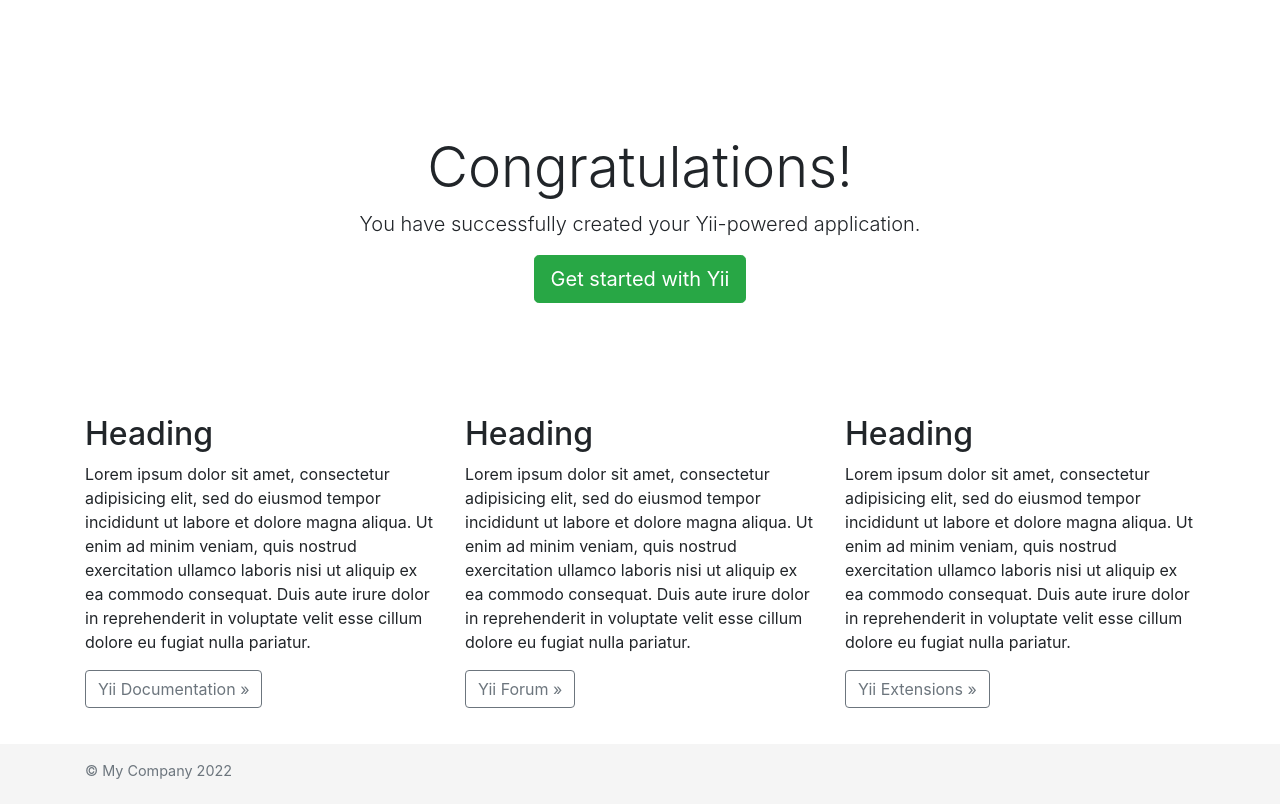
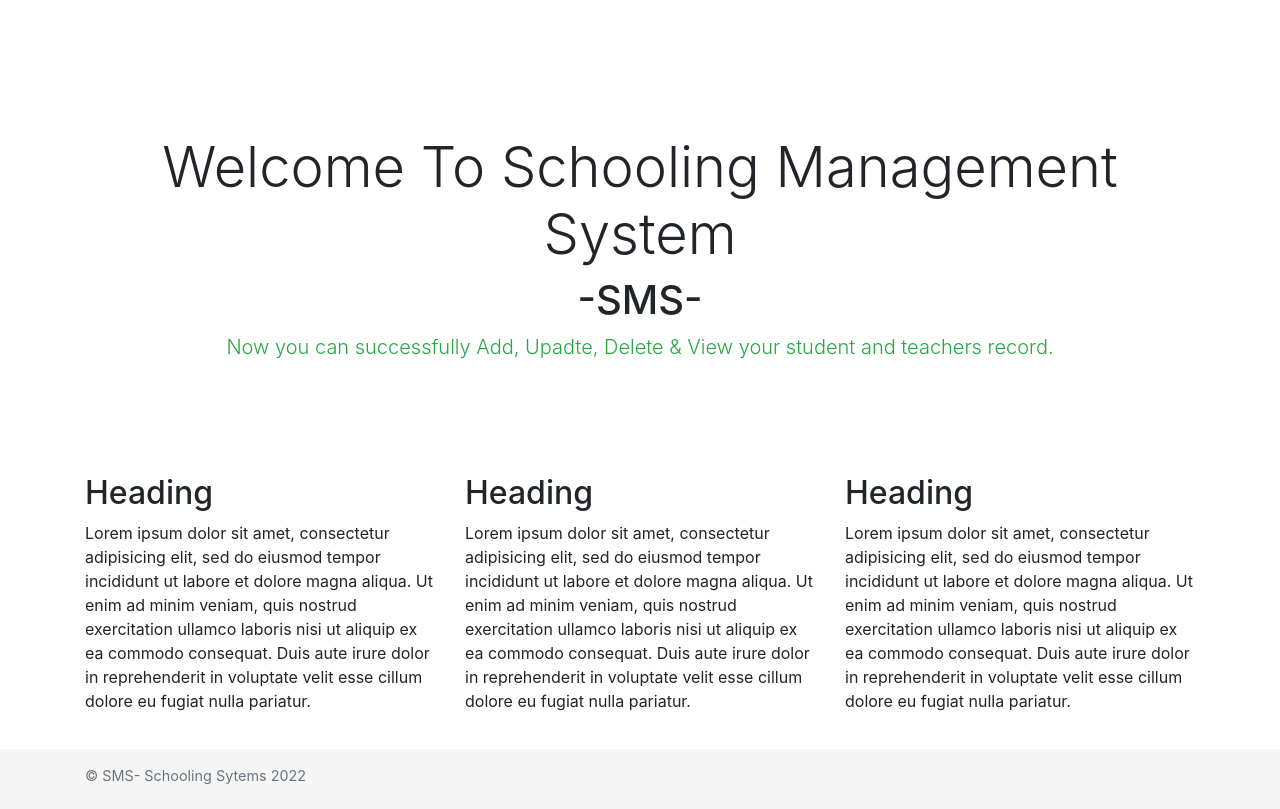
Before and after one commit to Ayaan200one/yii-crud, a Yii app: template views/site/index.php in a window 1280 px wide. Before the commit the page ends 779 px from the top, so only its background shows below. Run offline with PHP 8.4 and a stand-in for Yii, Linux system fonts and the light colour scheme; the template is opened without the code that fills it, so the values that code supplies are empty; some libraries are stand-ins or nearby versions.

Commit message:
rename titles, editing <p> and <h>

```diff
--- a/views/layouts/main.php
+++ b/views/layouts/main.php
@@ -28,7 +28,7 @@ AppAsset::register($this);
 <header>
     <?php
     NavBar::begin([
-        'brandLabel' => Yii::$app->name,
+        'brandLabel' => "Yii CRUD",
         'brandUrl' => Yii::$app->homeUrl,
         'options' => [
             'class' => 'navbar navbar-expand-md navbar-dark bg-dark fixed-top',
@@ -57,7 +57,7 @@ AppAsset::register($this);
 
 <footer class="footer mt-auto py-3 text-muted">
     <div class="container">
-        <p class="float-left">&copy; My Company <?= date('Y') ?></p>
+        <p class="float-left">&copy; SMS- Schooling Sytems <?= date('Y') ?></p>
         <p class="float-right"><?= Yii::powered() ?></p>
     </div>
 </footer>
--- a/views/site/index.php
+++ b/views/site/index.php
@@ -2,16 +2,17 @@
 
 /** @var yii\web\View $this */
 
-$this->title = 'My Yii Application';
+$this->title = 'CRUD APP';
 ?>
 <div class="site-index">
 
     <div class="jumbotron text-center bg-transparent">
-        <h1 class="display-4">Congratulations!</h1>
+        <h1 class="display-4">Welcome To Schooling Management System</h1>
+        <h1> -SMS-</h1>
 
-        <p class="lead">You have successfully created your Yii-powered application.</p>
+        <p class="lead text-success">Now you can successfully Add, Upadte, Delete & View your student and teachers record.</p>
 
-        <p><a class="btn btn-lg btn-success" href="http://www.yiiframework.com">Get started with Yii</a></p>
+        <!-- <p><a class="btn btn-lg btn-success" href="http://www.yiiframework.com">Get started with Yii</a></p> -->
     </div>
 
     <div class="body-content">
@@ -24,8 +25,6 @@ $this->title = 'My Yii Application';
                     dolore magna aliqua. Ut enim ad minim veniam, quis nostrud exercitation ullamco laboris nisi ut aliquip
                     ex ea commodo consequat. Duis aute irure dolor in reprehenderit in voluptate velit esse cillum dolore eu
                     fugiat nulla pariatur.</p>
-
-                <p><a class="btn btn-outline-secondary" href="http://www.yiiframework.com/doc/">Yii Documentation &raquo;</a></p>
             </div>
             <div class="col-lg-4">
                 <h2>Heading</h2>
@@ -34,8 +33,6 @@ $this->title = 'My Yii Application';
                     dolore magna aliqua. Ut enim ad minim veniam, quis nostrud exercitation ullamco laboris nisi ut aliquip
                     ex ea commodo consequat. Duis aute irure dolor in reprehenderit in voluptate velit esse cillum dolore eu
                     fugiat nulla pariatur.</p>
-
-                <p><a class="btn btn-outline-secondary" href="http://www.yiiframework.com/forum/">Yii Forum &raquo;</a></p>
             </div>
             <div class="col-lg-4">
                 <h2>Heading</h2>
@@ -44,8 +41,6 @@ $this->title = 'My Yii Application';
                     dolore magna aliqua. Ut enim ad minim veniam, quis nostrud exercitation ullamco laboris nisi ut aliquip
                     ex ea commodo consequat. Duis aute irure dolor in reprehenderit in voluptate velit esse cillum dolore eu
                     fugiat nulla pariatur.</p>
-
-                <p><a class="btn btn-outline-secondary" href="http://www.yiiframework.com/extensions/">Yii Extensions &raquo;</a></p>
             </div>
         </div>
 
--- a/views/student/index.php
+++ b/views/student/index.php
@@ -14,6 +14,7 @@ use yii\widgets\ActiveForm;
 $this->title = 'Students';
 $this->params['breadcrumbs'][] = $this->title;
 ?>
+
 <div class="student-index">
 
     <div class="row">
@@ -26,7 +27,7 @@ $this->params['breadcrumbs'][] = $this->title;
         // Html::a('Create Student', ['create'], ['class' => 'btn btn-success'])
         Modal::begin([
             'title' => '<h5>Add Student</h5>',
-            'toggleButton' => ['label' => 'click me', ['class' => 'btn btn-success']],
+            'toggleButton' => ['label' => 'Add new', ['class' => 'btn btn-success']],
             'size'=>'modal-lg',
             'class'=>'btn showModalButton',
         ]);
@@ -111,6 +112,7 @@ $this->params['breadcrumbs'][] = $this->title;
 
         <?php // echo $this->render('_search', ['model' => $searchModel]); ?>
 
+    <div class="card shadow p-3">
         <?= GridView::widget([
         'dataProvider' => $dataProvider,
         // 'filterModel' => $searchModel,
@@ -136,6 +138,7 @@ $this->params['breadcrumbs'][] = $this->title;
             ],
         ],
     ]); ?>
+    </div>
 
 
 </div>
```
Also changed, not shown: views/teacher/_form.php (+9 -2 lines).
